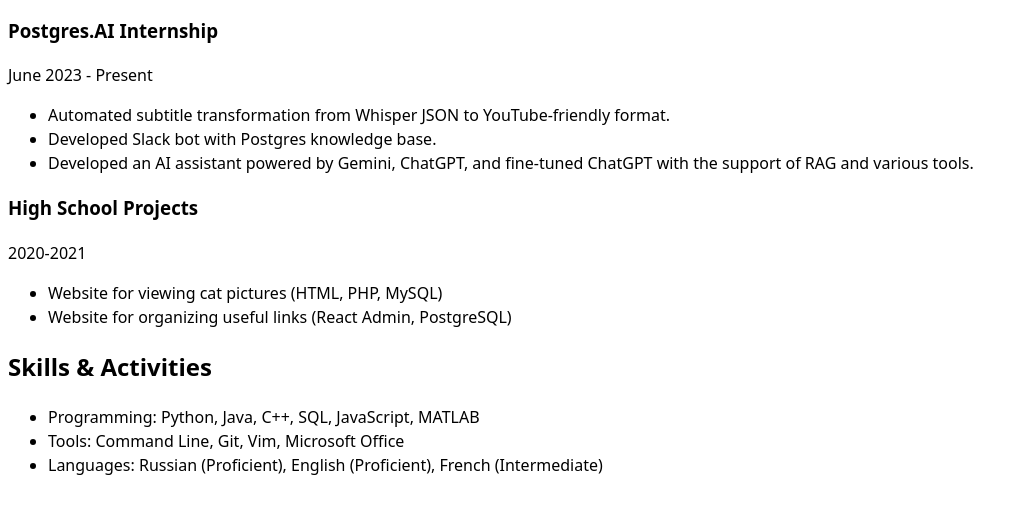
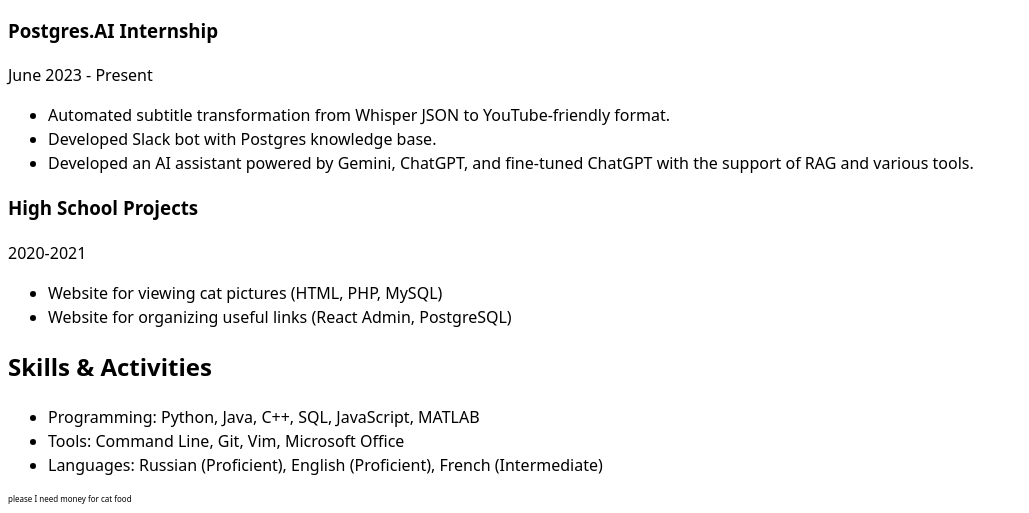
Before and after one commit to Tanya301/portfolio, a plain HTML site: page resume/index.html in a window 1280 px wide. Shown: the part 694-1207 px from the top of the page, without its empty margins (0-1029 px from the left). Drawn offline with Linux system fonts and the light colour scheme.

Commit message:
resume comment

```diff
--- a/resume/index.html
+++ b/resume/index.html
@@ -94,5 +94,7 @@
             <li>Languages: Russian (Proficient), English (Proficient), French (Intermediate)</li>
         </ul>
     </section>
+
+    <p style="font-size: 0.5em;">please I need money for cat food</p>
 </body>
 </html>
```
Also changed, not shown: 1 other file.
